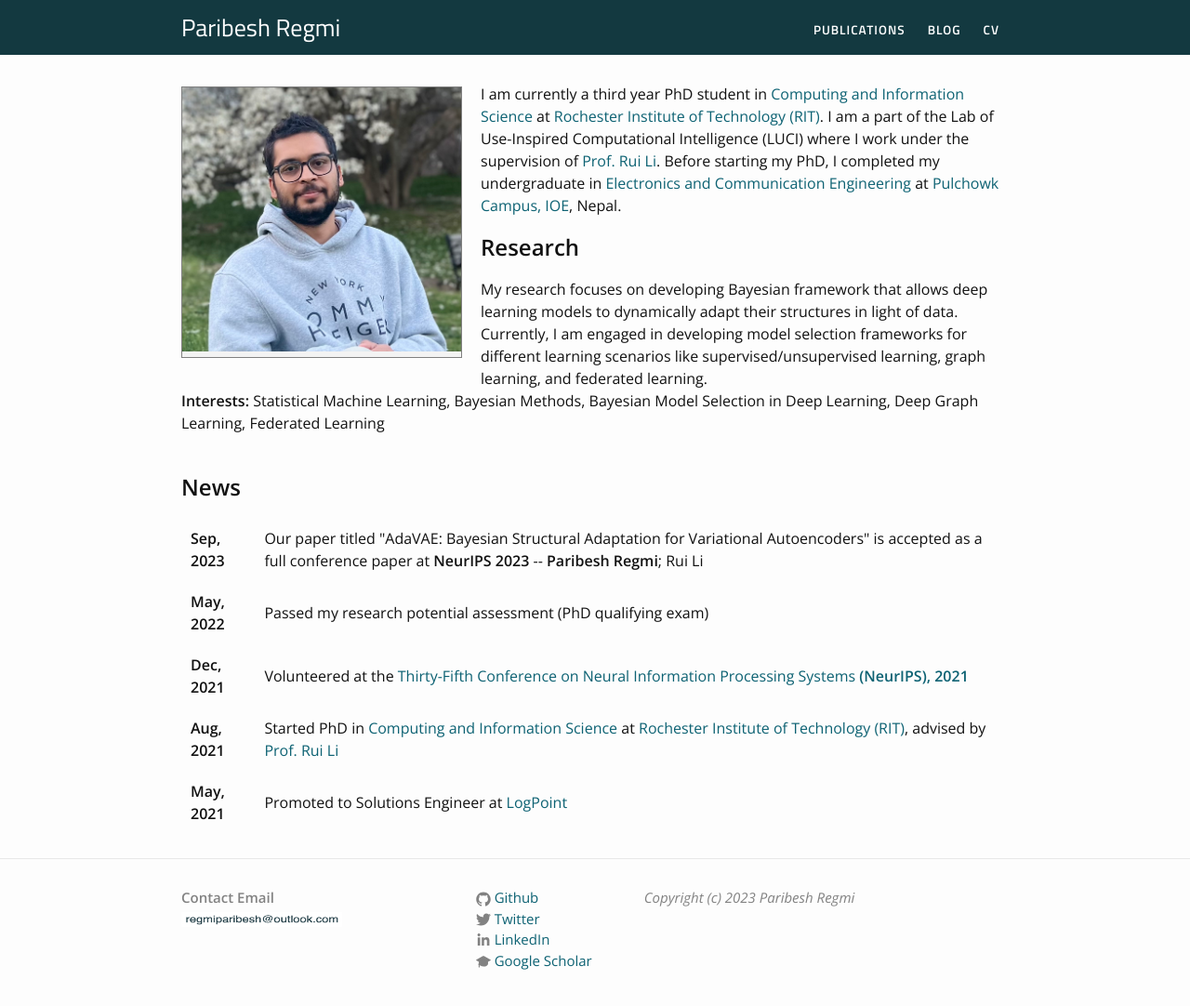
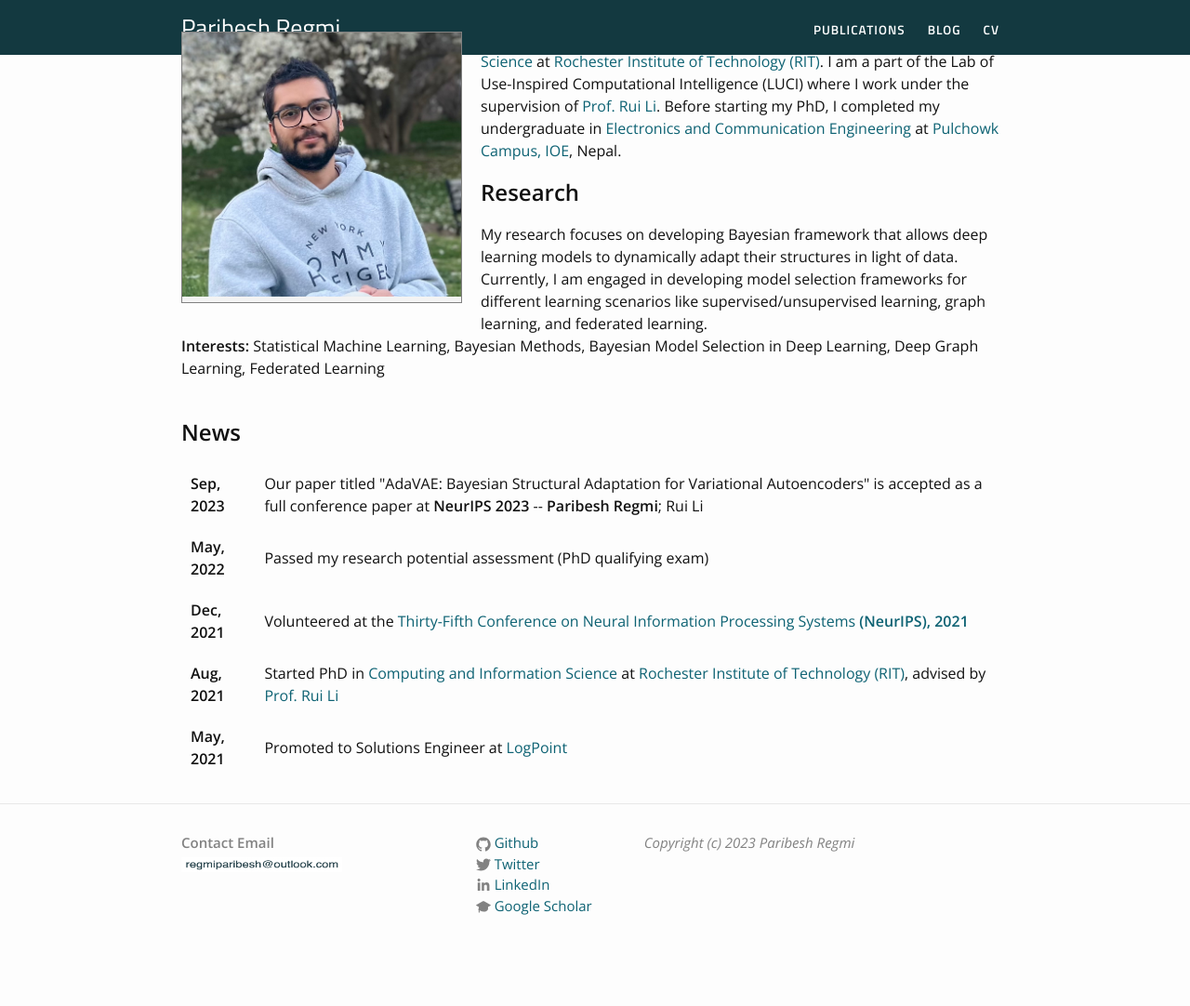
Before and after one commit to paribeshregmi/paribeshregmi.github.io, a Jekyll site: the page built from index.markdown, in a window 1280 px wide and 1104 px high. Shown: the top 1082 px of the window at 93% size. Built offline with Jekyll 4.4.1, drawn with Linux system fonts in a browser that asks for light colours.

Commit message:
Update _header.scss

```diff
--- a/_sass/_header.scss
+++ b/_sass/_header.scss
@@ -7,7 +7,10 @@
     background-image: linear-gradient($brand-color-primary, $brand-color-primary);
     // box-shadow: 0px 5px 10px grey;
     // Positioning context for the mobile navigation icon
-    position: relative;
+    top: 0;
+    position: fixed;
+    width: 100%;
+    overflow:hidden;
 }
 
 .site-title {
```
